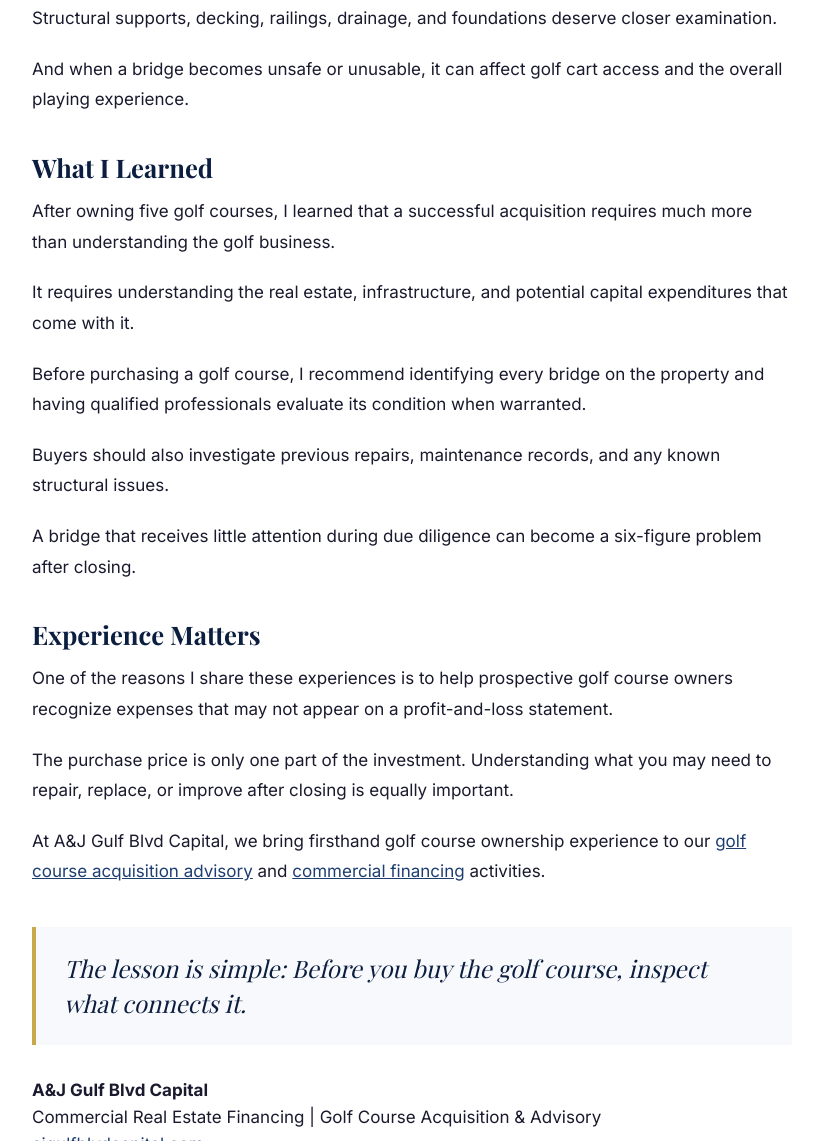
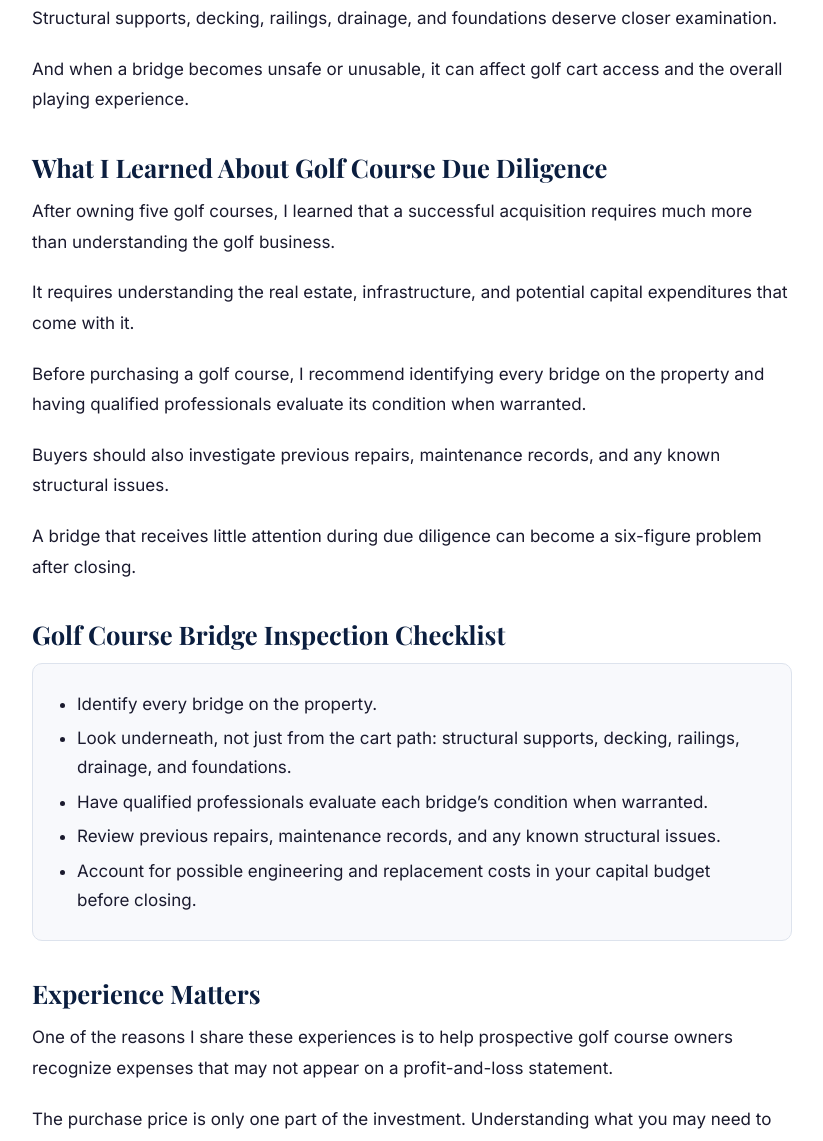
Before and after one commit to jay3591/aj-gulf-blvd-capital-site, a plain HTML site: page blog-golf-course-bridge-inspections.html in a window 1280 px wide. Shown: the part 2565-3706 px from the top of the page, without its empty margins (228-1051 px from the left). Drawn offline with nearby package versions, Linux system fonts and the light colour scheme.

Commit message:
Add files via upload

```diff
--- a/blog-golf-course-bridge-inspections.html
+++ b/blog-golf-course-bridge-inspections.html
@@ -14,7 +14,7 @@
 <meta name="description" content="Golf cart bridges are one of the most overlooked costs when buying a golf course. Jorge Martinez on replacing three bridges at Jennings Mill Country Club, a six-figure lesson in due diligence.">
 <meta name="keywords" content="buying a golf course, golf course due diligence, golf cart bridge replacement, golf course bridge inspection, golf course capital expenditures, golf course acquisition, Jennings Mill Country Club, golf course hidden costs">
 <meta name="author" content="A&amp;J Gulf Blvd Capital LLC">
-<meta property="og:title" content="The Hidden Cost of Buying a Golf Course: A Six-Figure Lesson in Bridge Inspections | A&amp;J Gulf Blvd Capital">
+<meta property="og:title" content="Buying a Golf Course? The Hidden Cost of Cart Bridges | A&amp;J Gulf Blvd Capital">
 <meta property="og:description" content="Golf cart bridges are one of the most overlooked costs when buying a golf course. Jorge Martinez on replacing three bridges at Jennings Mill Country Club, a six-figure lesson in due diligence.">
 <meta property="og:url" content="https://ajgulfblvdcapital.com/blog-golf-course-bridge-inspections.html">
 <meta property="og:image" content="https://ajgulfblvdcapital.com/IMG_5497.jpeg">
@@ -24,7 +24,7 @@
 <link rel="icon" href="/favicon.ico" sizes="any">
 <link rel="icon" type="image/svg+xml" href="/aj-icon.svg">
 <link rel="apple-touch-icon" href="/apple-touch-icon.png">
-<title>The Hidden Cost of Buying a Golf Course: A Six-Figure Lesson in Bridge Inspections | A&amp;J Gulf Blvd Capital</title>
+<title>Buying a Golf Course? The Hidden Cost of Cart Bridges | A&amp;J Gulf Blvd Capital</title>
 <link href="https://fonts.googleapis.com/css2?family=Inter:wght@400;500;600;700&family=Playfair+Display:wght@400;500;600;700&display=swap" rel="stylesheet">
 <link rel="preconnect" href="https://fonts.googleapis.com">
 <link rel="preconnect" href="https://fonts.gstatic.com" crossorigin>
@@ -1313,6 +1313,8 @@
   .blog-figure img{display:block;width:100%;height:auto;border-radius:10px;box-shadow:0 8px 30px rgba(11,30,63,0.15);}
   .blog-figure figcaption{font-size:14px;color:#3D4F66;text-align:center;margin-top:.6rem;font-style:italic;}
   .blog-pullquote{margin:2.5rem 0 0;padding:1.5rem 1.75rem;border-left:4px solid #C8A84B;background:#F8F9FC;font-family:'Playfair Display',serif;font-size:clamp(1.25rem,3vw,1.5rem);line-height:1.45;color:#0B1E3F;font-style:italic;}
+  .blog-checklist{margin:0 0 1.25rem;padding:1.25rem 1.5rem 1.25rem 2.75rem;background:#F8F9FC;border:1px solid #DDE3ED;border-radius:10px;}
+  .blog-checklist li{color:#1a1a2e;font-size:17px;line-height:1.7;margin:.35rem 0;}
 </style>
 <script type="application/ld+json">
 {
@@ -1429,19 +1431,28 @@
         <figcaption>Lumber, concrete, and equipment staged on the cart path for the bridge work.</figcaption>
       </figure>
 
-      <h2>Why Buyers Overlook Bridges</h2>
+      <h2>Why Golf Course Buyers Overlook Cart Bridges</h2>
       <p>When touring a golf course, buyers naturally concentrate on the clubhouse, golf course conditions, equipment, and revenue potential.</p>
       <p>Bridges often receive little attention unless there is obvious damage.</p>
       <p>But appearances can be misleading. A bridge may look acceptable from the cart path while concealing deterioration underneath.</p>
       <p>Structural supports, decking, railings, drainage, and foundations deserve closer examination.</p>
       <p>And when a bridge becomes unsafe or unusable, it can affect golf cart access and the overall playing experience.</p>
 
-      <h2>What I Learned</h2>
+      <h2>What I Learned About Golf Course Due Diligence</h2>
       <p>After owning five golf courses, I learned that a successful acquisition requires much more than understanding the golf business.</p>
       <p>It requires understanding the real estate, infrastructure, and potential capital expenditures that come with it.</p>
       <p>Before purchasing a golf course, I recommend identifying every bridge on the property and having qualified professionals evaluate its condition when warranted.</p>
       <p>Buyers should also investigate previous repairs, maintenance records, and any known structural issues.</p>
       <p>A bridge that receives little attention during due diligence can become a six-figure problem after closing.</p>
+
+      <h2>Golf Course Bridge Inspection Checklist</h2>
+      <ul class="blog-checklist">
+        <li>Identify every bridge on the property.</li>
+        <li>Look underneath, not just from the cart path: structural supports, decking, railings, drainage, and foundations.</li>
+        <li>Have qualified professionals evaluate each bridge&rsquo;s condition when warranted.</li>
+        <li>Review previous repairs, maintenance records, and any known structural issues.</li>
+        <li>Account for possible engineering and replacement costs in your capital budget before closing.</li>
+      </ul>
 
       <h2>Experience Matters</h2>
       <p>One of the reasons I share these experiences is to help prospective golf course owners recognize expenses that may not appear on a profit-and-loss statement.</p>
```
